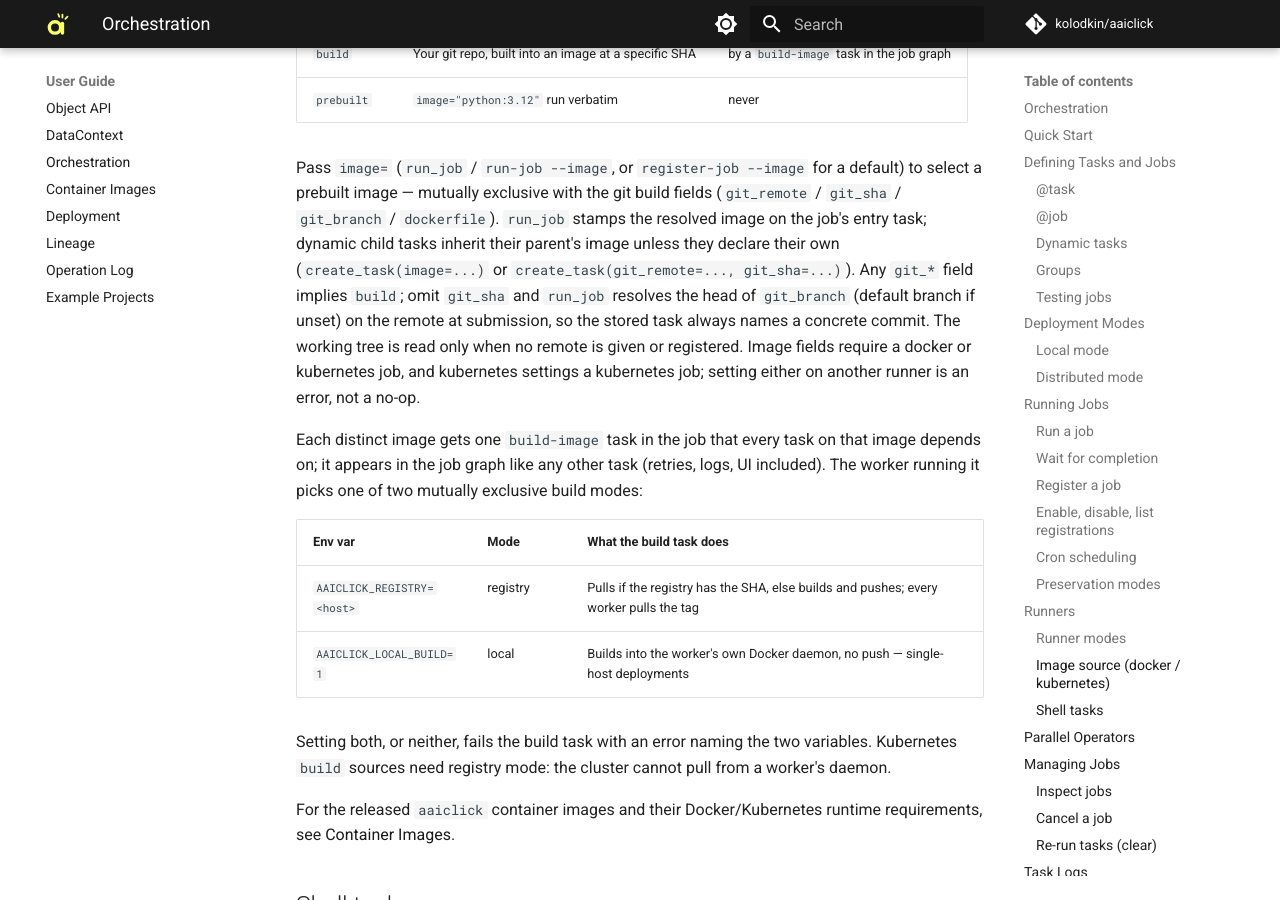
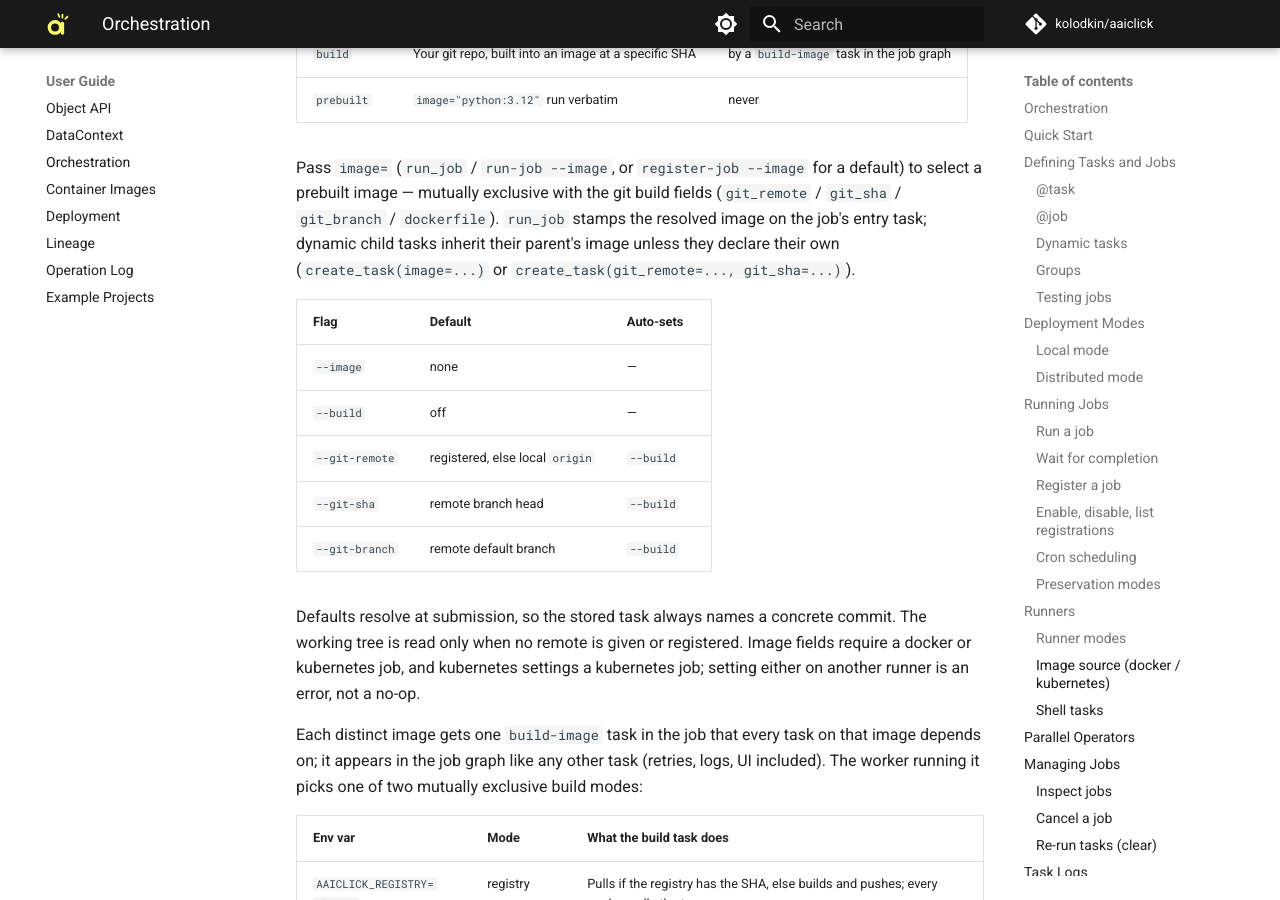
Before and after one commit to kolodkin/aaiclick, an MkDocs documentation site: the page built from docs/user_guide/orchestration.md, in a window 1280 px wide and 900 px high, scrolled down 7288 px. Built offline with MkDocs 1.6.1 and Material for MkDocs 9.7.7, drawn with Linux system fonts in a browser that asks for light colours; comment, search, counter and statistics services are not loaded.

Commit message:
Document image-source flag defaults as a table
Co-Authored-By: Claude Fable 5.1 <noreply@anthropic.com>
Claude-Session: https://claude.ai/code/session_01Pxaeu5AQCNR7Nj3sD8esHE

```diff
--- a/docs/user_guide/orchestration.md
+++ b/docs/user_guide/orchestration.md
@@ -364,10 +364,17 @@ fields (`git_remote` / `git_sha` / `git_branch` / `dockerfile`). `run_job`
 stamps the resolved image on the job's entry task; dynamic child tasks inherit
 their parent's image unless they declare their own
 (`create_task(image=...)` or `create_task(git_remote=..., git_sha=...)`).
-Any `git_*` field implies `build`; omit `git_sha` and `run_job` resolves the
-head of `git_branch` (default branch if unset) on the remote at submission, so
-the stored task always names a concrete commit. The working tree is read only
-when no remote is given or registered.
+
+| Flag           | Default                          | Auto-sets |
+|----------------|----------------------------------|-----------|
+| `--image`      | none                             | —         |
+| `--build`      | off                              | —         |
+| `--git-remote` | registered, else local `origin`  | `--build` |
+| `--git-sha`    | remote branch head               | `--build` |
+| `--git-branch` | remote default branch            | `--build` |
+
+Defaults resolve at submission, so the stored task always names a concrete
+commit. The working tree is read only when no remote is given or registered.
 Image fields require a docker or kubernetes job, and kubernetes settings a
 kubernetes job; setting either on another runner is an error, not a no-op.
 
```
